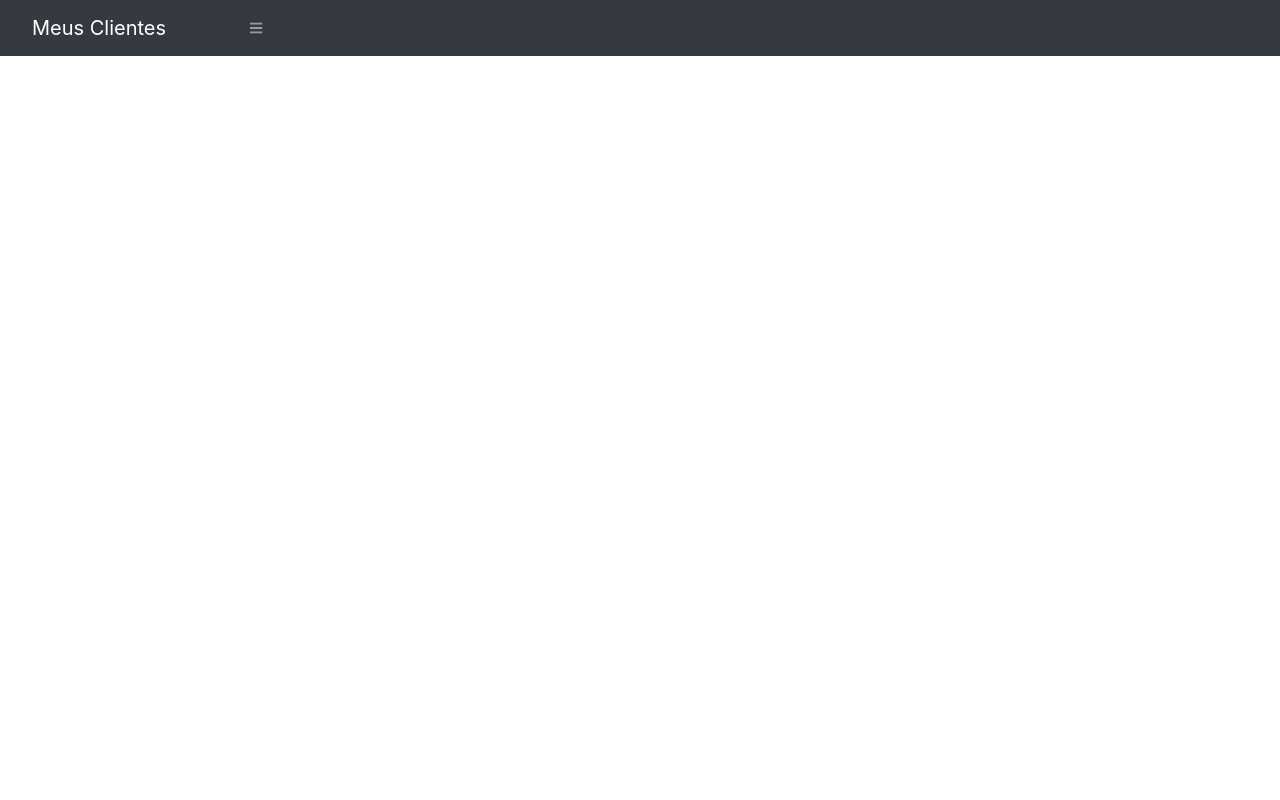
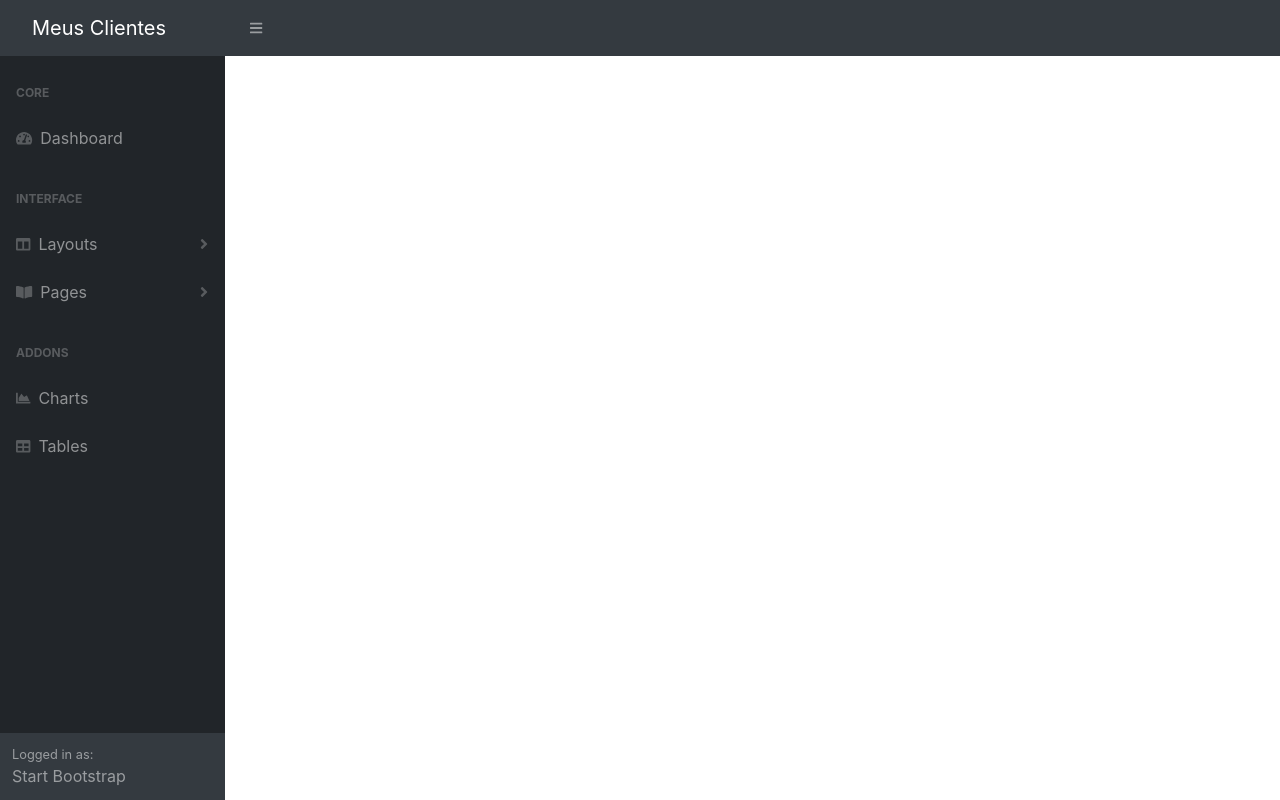
Before and after one commit to Felo45m/clients-app, an Angular app: page / in a window 1280 px wide. Built offline with nearby package versions, Linux system fonts and the light colour scheme.

Commit message:
added sidebar

```diff
--- a/src/app/app.component.html
+++ b/src/app/app.component.html
@@ -1 +1,4 @@
 <app-navbar></app-navbar>
+<div id="layoutSidenav">
+  <app-sidebar></app-sidebar>
+</div>
--- /dev/null
+++ b/src/app/template/sidebar/sidebar.component.html
@@ -0,0 +1,57 @@
+<div id="layoutSidenav_nav">
+  <nav class="sb-sidenav accordion sb-sidenav-dark" id="sidenavAccordion">
+      <div class="sb-sidenav-menu">
+          <div class="nav">
+              <div class="sb-sidenav-menu-heading">Core</div>
+              <a class="nav-link" href="index.html"
+                  ><div class="sb-nav-link-icon"><i class="fas fa-tachometer-alt"></i></div>
+                  Dashboard</a
+              >
+              <div class="sb-sidenav-menu-heading">Interface</div>
+              <a class="nav-link collapsed" href="#" data-toggle="collapse" data-target="#collapseLayouts" aria-expanded="false" aria-controls="collapseLayouts"
+                  ><div class="sb-nav-link-icon"><i class="fas fa-columns"></i></div>
+                  Layouts
+                  <div class="sb-sidenav-collapse-arrow"><i class="fas fa-angle-down"></i></div
+              ></a>
+              <div class="collapse" id="collapseLayouts" aria-labelledby="headingOne" data-parent="#sidenavAccordion">
+                  <nav class="sb-sidenav-menu-nested nav"><a class="nav-link" href="layout-static.html">Static Navigation</a><a class="nav-link" href="layout-sidenav-light.html">Light Sidenav</a></nav>
+              </div>
+              <a class="nav-link collapsed" href="#" data-toggle="collapse" data-target="#collapsePages" aria-expanded="false" aria-controls="collapsePages"
+                  ><div class="sb-nav-link-icon"><i class="fas fa-book-open"></i></div>
+                  Pages
+                  <div class="sb-sidenav-collapse-arrow"><i class="fas fa-angle-down"></i></div
+              ></a>
+              <div class="collapse" id="collapsePages" aria-labelledby="headingTwo" data-parent="#sidenavAccordion">
+                  <nav class="sb-sidenav-menu-nested nav accordion" id="sidenavAccordionPages">
+                      <a class="nav-link collapsed" href="#" data-toggle="collapse" data-target="#pagesCollapseAuth" aria-expanded="false" aria-controls="pagesCollapseAuth"
+                          >Authentication
+                          <div class="sb-sidenav-collapse-arrow"><i class="fas fa-angle-down"></i></div
+                      ></a>
+                      <div class="collapse" id="pagesCollapseAuth" aria-labelledby="headingOne" data-parent="#sidenavAccordionPages">
+                          <nav class="sb-sidenav-menu-nested nav"><a class="nav-link" href="login.html">Login</a><a class="nav-link" href="register.html">Register</a><a class="nav-link" href="password.html">Forgot Password</a></nav>
+                      </div>
+                      <a class="nav-link collapsed" href="#" data-toggle="collapse" data-target="#pagesCollapseError" aria-expanded="false" aria-controls="pagesCollapseError"
+                          >Error
+                          <div class="sb-sidenav-collapse-arrow"><i class="fas fa-angle-down"></i></div
+                      ></a>
+                      <div class="collapse" id="pagesCollapseError" aria-labelledby="headingOne" data-parent="#sidenavAccordionPages">
+                          <nav class="sb-sidenav-menu-nested nav"><a class="nav-link" href="401.html">401 Page</a><a class="nav-link" href="404.html">404 Page</a><a class="nav-link" href="500.html">500 Page</a></nav>
+                      </div>
+                  </nav>
+              </div>
+              <div class="sb-sidenav-menu-heading">Addons</div>
+              <a class="nav-link" href="charts.html"
+                  ><div class="sb-nav-link-icon"><i class="fas fa-chart-area"></i></div>
+                  Charts</a
+              ><a class="nav-link" href="tables.html"
+                  ><div class="sb-nav-link-icon"><i class="fas fa-table"></i></div>
+                  Tables</a
+              >
+          </div>
+      </div>
+      <div class="sb-sidenav-footer">
+          <div class="small">Logged in as:</div>
+          Start Bootstrap
+      </div>
+  </nav>
+</div>
```
Also changed, not shown: src/app/template/sidebar/sidebar.component.ts (added, +10 -0 lines), src/app/template/template.module.ts (+5 -2 lines), src/app/template/sidebar/sidebar.component.css (added).
